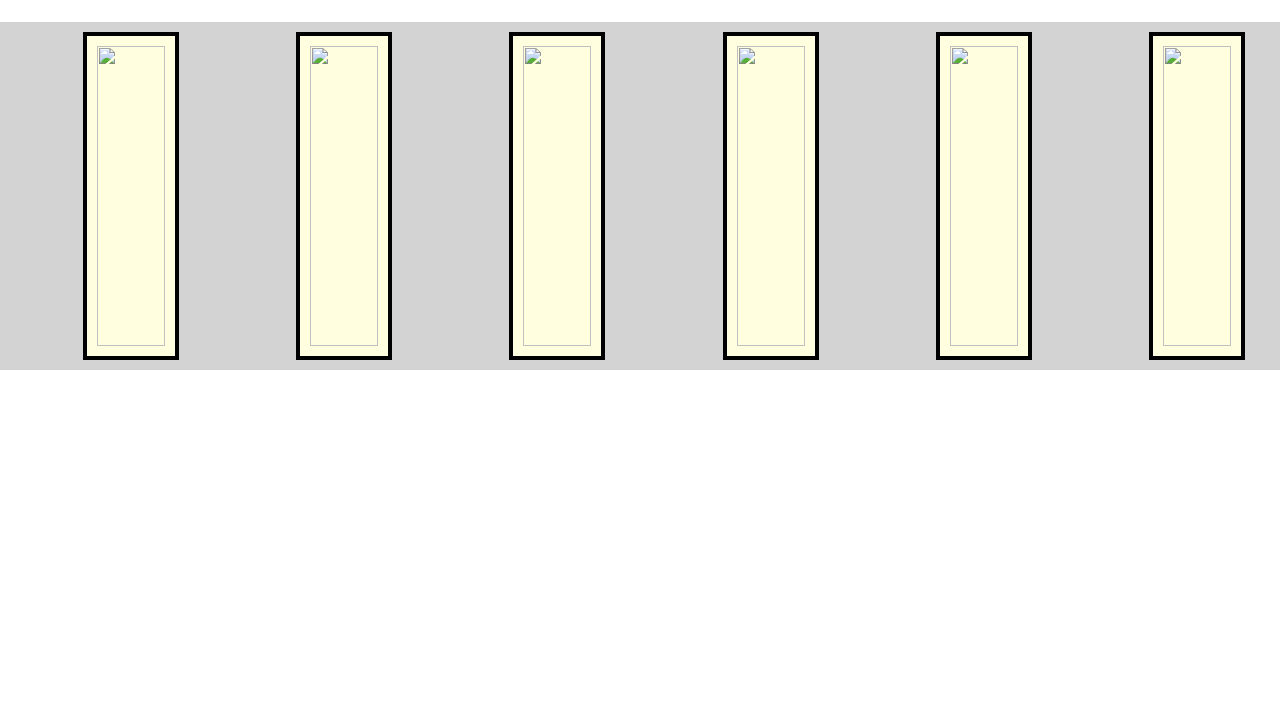
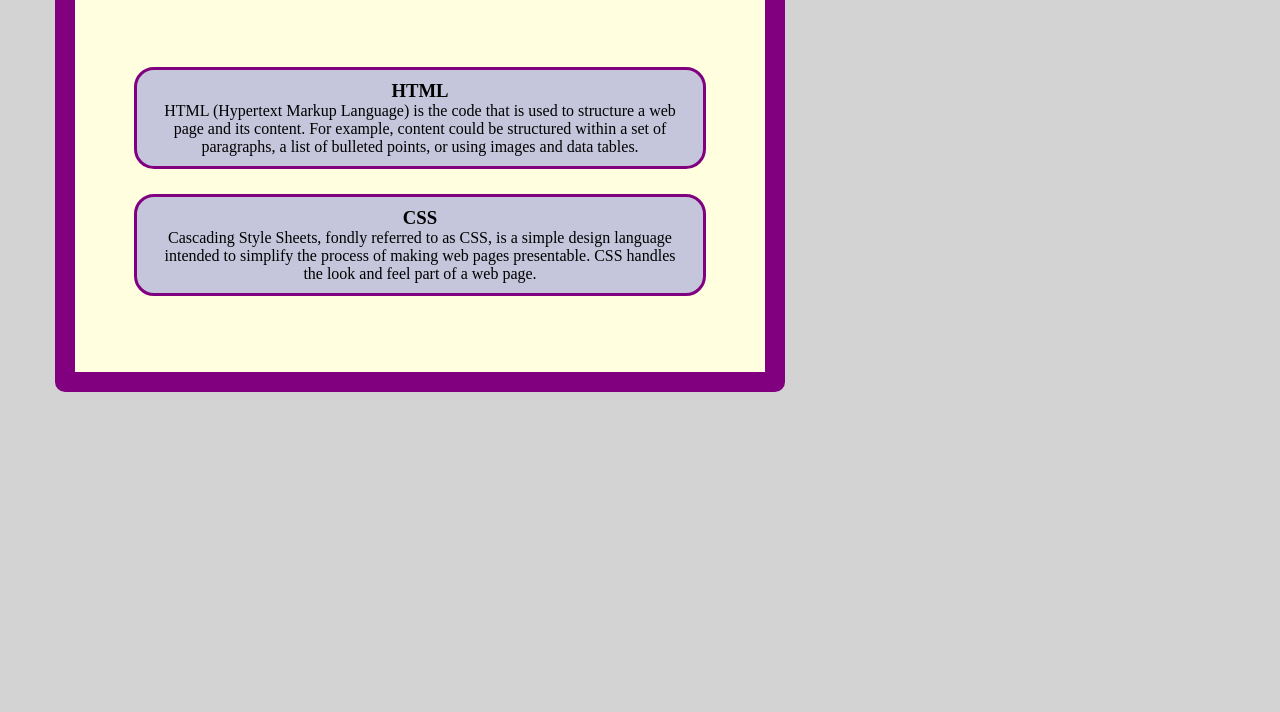
Before and after one commit to dshikha3022/CSS-ASSIGNMENT_2, a plain HTML site: page index.html in a window 1280 px wide. Shown: the part 88-800 px from the top of the page. Drawn offline with Linux system fonts and the light colour scheme.

Commit message:
Update index.html

```diff
--- a/index.html
+++ b/index.html
@@ -1,60 +1,49 @@
 <!DOCTYPE html>
-<html>
     <head>
-        <title>Flex box and images in it</title>
+        <title>Box Model</title>
      <style >
+         *{
+            margin: 0;
+            padding: 0;
+        }
         body{
-                padding: 0;
-                margin: 0;
+            background-color:lightgrey;
+            align:center ;
             }
-             .flex-container h1{
-                text-align: center;
-                font-size: 30px;
-                font-family: sans-serif;
+            .box{
+                margin:60px 55px;
+                padding:50px 40px;
+                border:20px solid purple;
+                width:610px;
+                height:280px;
+                text-align:center;
+                background-color: lightyellow;
+                border-radius: 10px;
+            }
+            .Container  {
                 background-color:#c5c5db;
                 border: 3px solid purple;
                 margin:25px 19px;
                 padding: 10px 19px;
-             }
-            .images-area{
-
-                display: flex;
-               flex-wrap: wrap;
-              height: 100%;
-               align-content: flex-start;
-               justify-items: center;
-               background: lightgrey;
-            }
-           .images-area>div{
-            max-width: 400px;
-               margin: auto;
-           }
-           img{
-                padding: 10px;
-                margin: 10px;
-                width: 100%;
-                height: 300px;
-                border: 4px solid black;
-                background: lightyellow;
-
-            }
-            img:hover{
-                opacity: .5;
-                transition: .8s;
+                border-radius: 20px;
+                box-sizing: border-box;
             }
         </style>
     </head>
     <body>
-        <div  class="flex-container">
-            <h1> Image Gallery</h1>
-             <div  class="images-area">
-                   <div><img src="image_1.jpg" alt=""></div>
-                  <div><img src="image_2.jpg" alt=""></div>
-                    <div><img src="image_3.jpg" alt=""></div>
-                  <div><img src="image_4.jpg" alt=""></div>
-                  <div><img src="image_5.jpg" alt=""></div>
-                 <div><img src="image_6.jpg" alt=""></div>
+        <div class = "box">
+            <div class = "Container ">
+            <h3>HTML</h3>
+            <p id="first">HTML (Hypertext Markup Language) is the code that is used to structure
+             a web page and its content. For example, content could be structured within a set of
+             paragraphs, a list of bulleted points, or using images and data tables.</p>
          </div>
+
+            <div class = "Container ">
+             <h3>CSS</h3>
+            <p id="Second">Cascading Style Sheets, fondly referred to as CSS, is a simple design
+            language intended to simplify the process of making web pages presentable.
+            CSS handles the look and feel part of a web page. </p>
         </div>
     </div>
 </body>
```
Lines whose indentation alone changed are shown as unchanged.
